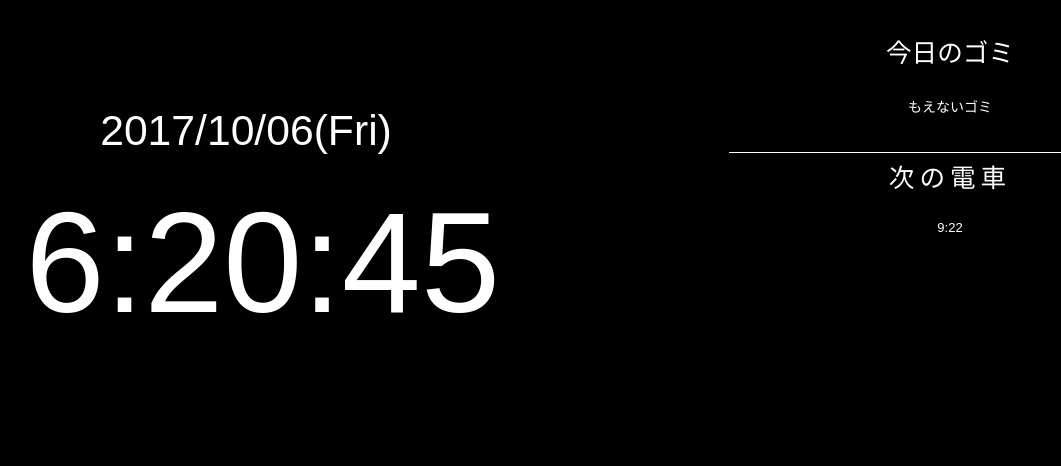
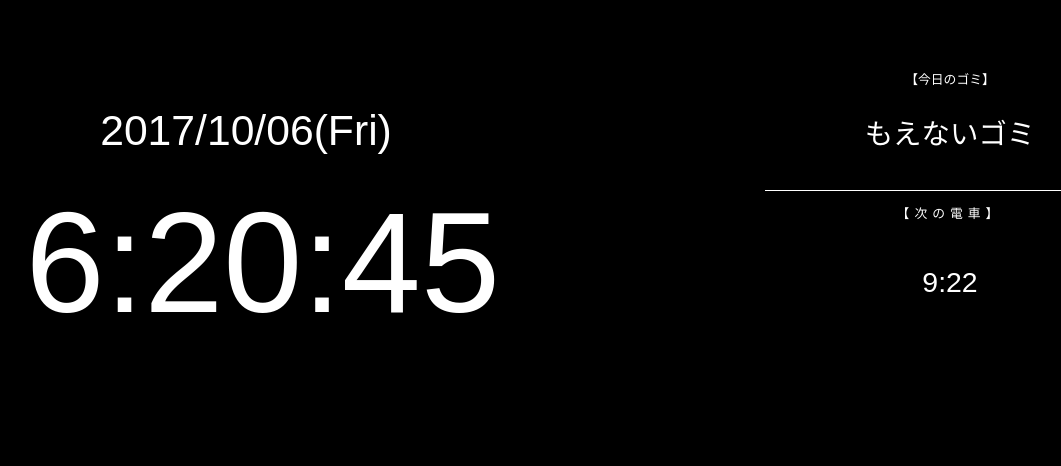
Before and after one commit to ikumi-satou/works, a plain HTML site: page index.html in a window 1280 px wide. Shown: the whole page, without its empty margins (74-1135 px from the left). Drawn offline with nearby package versions, Linux system fonts and the light colour scheme.

Commit message:
フォントサイズ変更

```diff
--- a/clock.css
+++ b/clock.css
@@ -37,7 +37,7 @@ span {
 }
 
 .today-trash {
-    font-size: 2vw;
+    font-size: 1vw;
 }
 
 #trash-contents {
@@ -51,7 +51,7 @@ span {
 
 .train-txt {
     letter-spacing: 5px;
-    font-size: 2vw;
+    font-size: 1vw;
 }
 
 #train-time {
--- a/clock.js
+++ b/clock.js
@@ -1,5 +1,5 @@
 var daySchedule = [ // 平日
-    "9:22", "9:32", "9:42", "12:00"
+    "9:22", "9:32", "9:42", "15:20"
 ];
 var holSchedule = [ // 土日
     "9:15", "9:25", "9:35", "11:30"
@@ -25,7 +25,7 @@ function clock() {
     document.getElementById("date").innerHTML = y + "/" + mo + "/" + d + "(" + w + ")";
     document.getElementById("time").innerHTML = h + ":" + mi + ":" + s;
     document.getElementById("left-side").style.fontSize = window.innerWidth / 9 + "px";
-    // document.getElementById("right-side").style.fontSize = window.innerWidth / 35 + "px";
+    document.getElementById("right-side").style.fontSize = window.innerWidth / 45 + "px";
 }
 
 setInterval(clock, 1000);
@@ -91,7 +91,6 @@ function getNextTrainTime(a, getCurrentTime) {
         document.getElementById("train-time").style.fontSize = "small";
         return "本日の電車は終了しました。";
     } else {
-        document.getElementById("train-time").style.fontSize = "small";
         return minSubString;
     }
 }
--- a/index.html
+++ b/index.html
@@ -14,11 +14,11 @@
 </div>
 <div id="right-side">
     <div class="trash">
-        <p class="today-trash">今日のゴミ</p>
+        <p class="today-trash">【今日のゴミ】</p>
         <span id="trash-contents"></span>
     </div>
     <div class="train">
-        <p class ="train-txt">次の電車</p>
+        <p class ="train-txt">【次の電車】</p>
         <span id="train-time"></span>
     </div>
 </div>
```
